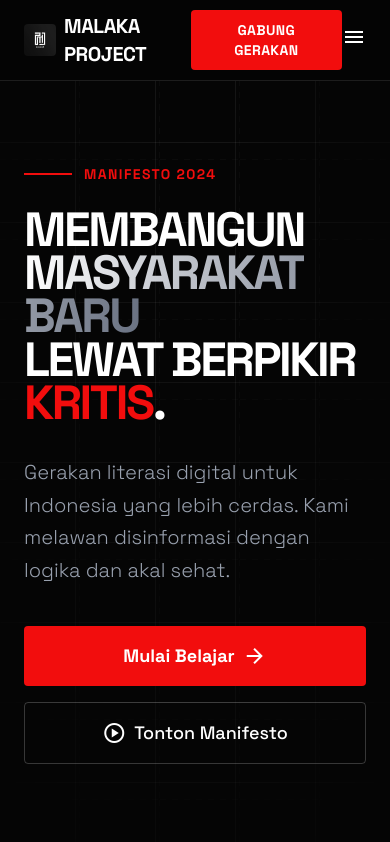
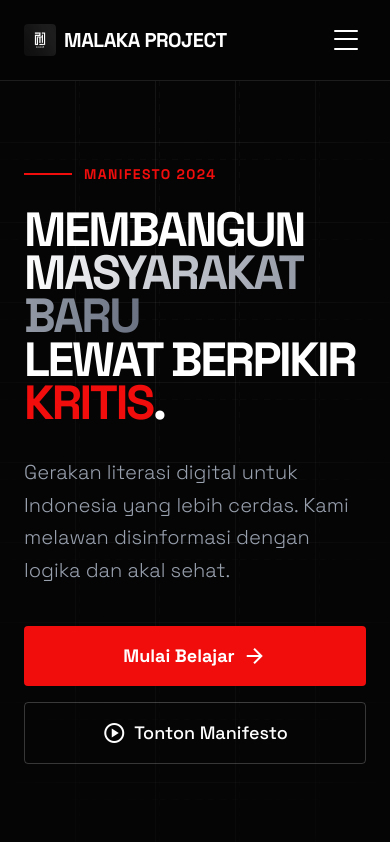
Before and after one commit to egyramadhan/malaka-project-v2, a Next.js app in the folder site/: page / in a window 390 px wide. Shown: the top 842 px of the page. Built offline with nearby package versions, Linux system fonts and the light colour scheme; a web font is replaced by a local one.

Commit message:
feat: Implement responsive Navbar component with desktop and mobile menu, and add supporting mobile navbar images.

```diff
--- a/site/src/components/Navbar.tsx
+++ b/site/src/components/Navbar.tsx
@@ -2,6 +2,7 @@
 
 import Link from "next/link";
 import { usePathname } from "next/navigation";
+import { useState, useEffect, useCallback } from "react";
 
 const navLinks = [
     { href: "/", label: "Beranda" },
@@ -15,16 +16,41 @@ const navLinks = [
 
 export default function Navbar() {
     const pathname = usePathname();
+    const [mobileMenuOpen, setMobileMenuOpen] = useState(false);
+
+    // Close mobile menu on route change
+    useEffect(() => {
+        setMobileMenuOpen(false);
+    }, [pathname]);
+
+    // Lock body scroll when menu is open
+    useEffect(() => {
+        if (mobileMenuOpen) {
+            document.body.style.overflow = "hidden";
+        } else {
+            document.body.style.overflow = "";
+        }
+        return () => {
+            document.body.style.overflow = "";
+        };
+    }, [mobileMenuOpen]);
+
+    const toggleMenu = useCallback(() => {
+        setMobileMenuOpen((prev) => !prev);
+    }, []);
 
     return (
+        <>
             <nav className="fixed top-0 w-full z-50 bg-[#050505]/95 backdrop-blur border-b border-white/10">
                 <div className="max-w-7xl mx-auto px-6 h-20 flex items-center justify-between">
-                <Link href="/" className="flex items-center gap-2 text-white">
+                    {/* Logo */}
+                    <Link href="/" className="flex items-center gap-2 text-white z-50">
                         {/* eslint-disable-next-line @next/next/no-img-element */}
                         <img src="/logo-malaka.jpg" alt="Malaka Project" className="h-8 w-8 rounded object-cover" />
                         <h1 className="text-xl font-bold tracking-tight uppercase">Malaka Project</h1>
                     </Link>
 
+                    {/* Desktop Nav */}
                     <div className="hidden md:flex items-center gap-8">
                         {navLinks.map((link) => (
                             <Link
@@ -40,14 +66,142 @@ export default function Navbar() {
                         ))}
                     </div>
 
-                <button className="bg-[#f20d0d] hover:bg-red-600 text-white text-sm font-bold px-6 py-2.5 rounded transition-colors uppercase tracking-wide">
+                    {/* Desktop CTA */}
+                    <button className="hidden md:block bg-[#f20d0d] hover:bg-red-600 text-white text-sm font-bold px-6 py-2.5 rounded transition-colors uppercase tracking-wide">
                         Gabung Gerakan
                     </button>
 
-                <button className="md:hidden text-white">
-                    <span className="material-symbols-outlined">menu</span>
+                    {/* Mobile Hamburger Button */}
+                    <button
+                        className="md:hidden relative z-50 w-10 h-10 flex items-center justify-center"
+                        onClick={toggleMenu}
+                        aria-label={mobileMenuOpen ? "Tutup menu" : "Buka menu"}
+                        aria-expanded={mobileMenuOpen}
+                    >
+                        <div className="relative w-6 h-5">
+                            {/* Top bar */}
+                            <span
+                                className="absolute left-0 w-full h-0.5 bg-white rounded-full transition-all duration-300 ease-in-out"
+                                style={{
+                                    top: mobileMenuOpen ? "50%" : "0%",
+                                    transform: mobileMenuOpen
+                                        ? "translateY(-50%) rotate(45deg)"
+                                        : "translateY(0) rotate(0)",
+                                }}
+                            />
+                            {/* Middle bar */}
+                            <span
+                                className="absolute left-0 top-1/2 -translate-y-1/2 w-full h-0.5 bg-white rounded-full transition-all duration-300 ease-in-out"
+                                style={{
+                                    opacity: mobileMenuOpen ? 0 : 1,
+                                    transform: mobileMenuOpen
+                                        ? "translateY(-50%) scaleX(0)"
+                                        : "translateY(-50%) scaleX(1)",
+                                }}
+                            />
+                            {/* Bottom bar */}
+                            <span
+                                className="absolute left-0 w-full h-0.5 bg-white rounded-full transition-all duration-300 ease-in-out"
+                                style={{
+                                    bottom: mobileMenuOpen ? "auto" : "0%",
+                                    top: mobileMenuOpen ? "50%" : "auto",
+                                    transform: mobileMenuOpen
+                                        ? "translateY(-50%) rotate(-45deg)"
+                                        : "translateY(0) rotate(0)",
+                                }}
+                            />
+                        </div>
                     </button>
                 </div>
             </nav>
+
+            {/* Mobile Menu Overlay */}
+            <div
+                className={`fixed inset-0 z-40 bg-black/60 backdrop-blur-sm transition-opacity duration-300 md:hidden ${mobileMenuOpen ? "opacity-100 pointer-events-auto" : "opacity-0 pointer-events-none"
+                    }`}
+                onClick={() => setMobileMenuOpen(false)}
+                aria-hidden="true"
+            />
+
+            {/* Mobile Menu Drawer */}
+            <div
+                className={`fixed top-0 right-0 z-40 h-full w-[85%] max-w-sm bg-[#0a0a0a]/98 backdrop-blur-xl border-l border-white/10 transition-transform duration-400 ease-[cubic-bezier(0.16,1,0.3,1)] md:hidden ${mobileMenuOpen ? "translate-x-0" : "translate-x-full"
+                    }`}
+            >
+                <div className="flex flex-col h-full pt-28 px-8 pb-10">
+                    {/* Nav Links */}
+                    <div className="flex flex-col gap-2">
+                        {navLinks.map((link, index) => (
+                            <Link
+                                key={link.href}
+                                href={link.href}
+                                className={`group flex items-center gap-4 py-3 px-4 rounded-xl ${pathname === link.href
+                                    ? "bg-[#f20d0d]/10 text-[#f20d0d]"
+                                    : "text-gray-300 hover:bg-white/5 hover:text-white"
+                                    }`}
+                                style={{
+                                    transitionProperty: "opacity, transform, background-color, color",
+                                    transitionDuration: "300ms",
+                                    transitionTimingFunction: "ease",
+                                    transitionDelay: mobileMenuOpen ? `${index * 50 + 100}ms` : "0ms",
+                                    opacity: mobileMenuOpen ? 1 : 0,
+                                    transform: mobileMenuOpen ? "translateX(0)" : "translateX(20px)",
+                                }}
+                            >
+                                {pathname === link.href && (
+                                    <span className="w-1.5 h-1.5 rounded-full bg-[#f20d0d] shrink-0" />
+                                )}
+                                <span className="text-lg font-semibold uppercase tracking-wider">
+                                    {link.label}
+                                </span>
+                            </Link>
+                        ))}
+                    </div>
+
+                    {/* Divider */}
+                    <div
+                        className="my-8 h-px bg-linear-to-r from-transparent via-white/20 to-transparent"
+                        style={{
+                            transitionProperty: "opacity",
+                            transitionDuration: "400ms",
+                            transitionTimingFunction: "ease",
+                            transitionDelay: mobileMenuOpen ? "500ms" : "0ms",
+                            opacity: mobileMenuOpen ? 1 : 0,
+                        }}
+                    />
+
+                    {/* Mobile CTA */}
+                    <button
+                        className="w-full bg-[#f20d0d] hover:bg-red-600 text-white text-sm font-bold px-6 py-4 rounded-xl uppercase tracking-wider shadow-lg shadow-red-900/30"
+                        style={{
+                            transitionProperty: "opacity, transform, background-color",
+                            transitionDuration: "300ms",
+                            transitionTimingFunction: "ease",
+                            transitionDelay: mobileMenuOpen ? "550ms" : "0ms",
+                            opacity: mobileMenuOpen ? 1 : 0,
+                            transform: mobileMenuOpen ? "translateY(0)" : "translateY(10px)",
+                        }}
+                    >
+                        Gabung Gerakan
+                    </button>
+
+                    {/* Bottom Section */}
+                    <div
+                        className="mt-auto"
+                        style={{
+                            transitionProperty: "opacity",
+                            transitionDuration: "400ms",
+                            transitionTimingFunction: "ease",
+                            transitionDelay: mobileMenuOpen ? "600ms" : "0ms",
+                            opacity: mobileMenuOpen ? 1 : 0,
+                        }}
+                    >
+                        <p className="text-xs text-gray-500 uppercase tracking-wider text-center">
+                            © 2026 Malaka Project
+                        </p>
+                    </div>
+                </div>
+            </div>
+        </>
     );
 }
```
Also changed, not shown: 2 other files (tests, documents, lock files or other folders). Lines whose indentation alone changed are shown as unchanged.
